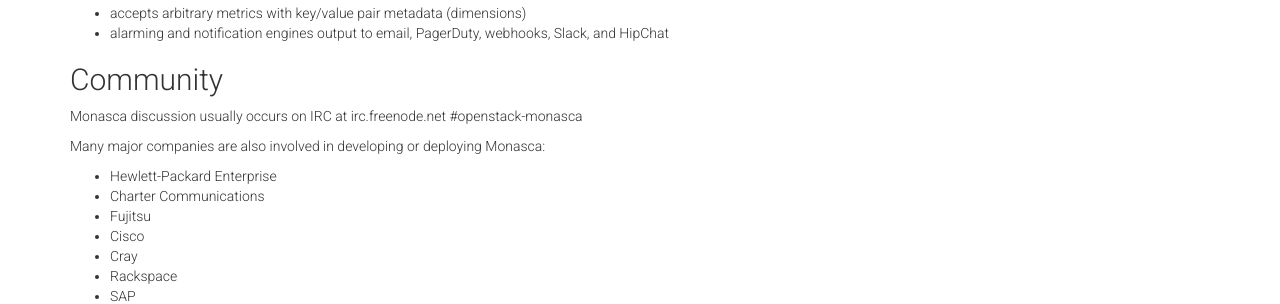
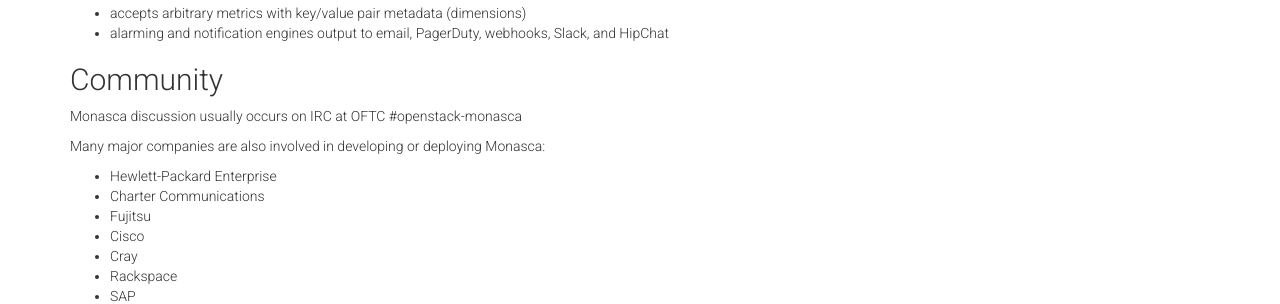
Before and after one commit to monasca/monasca.github.io, a Jekyll site: the page built from about.md, in a window 1280 px wide. Shown: the part 441-745 px from the top of the page. Built offline with Jekyll 4.4.1, drawn with Linux system fonts in a browser that asks for light colours; our own code applies the rules of GitHub Pages for plain Markdown files.

Commit message:
[Doc] Update Freenode to OFTC as our IRC server

```diff
--- a/about.md
+++ b/about.md
@@ -23,7 +23,7 @@
 
 ## Community
 
-Monasca discussion usually occurs on IRC at irc.freenode.net #openstack-monasca
+Monasca discussion usually occurs on IRC at OFTC #openstack-monasca
 
 Many major companies are also involved in developing or deploying Monasca:
 
```
